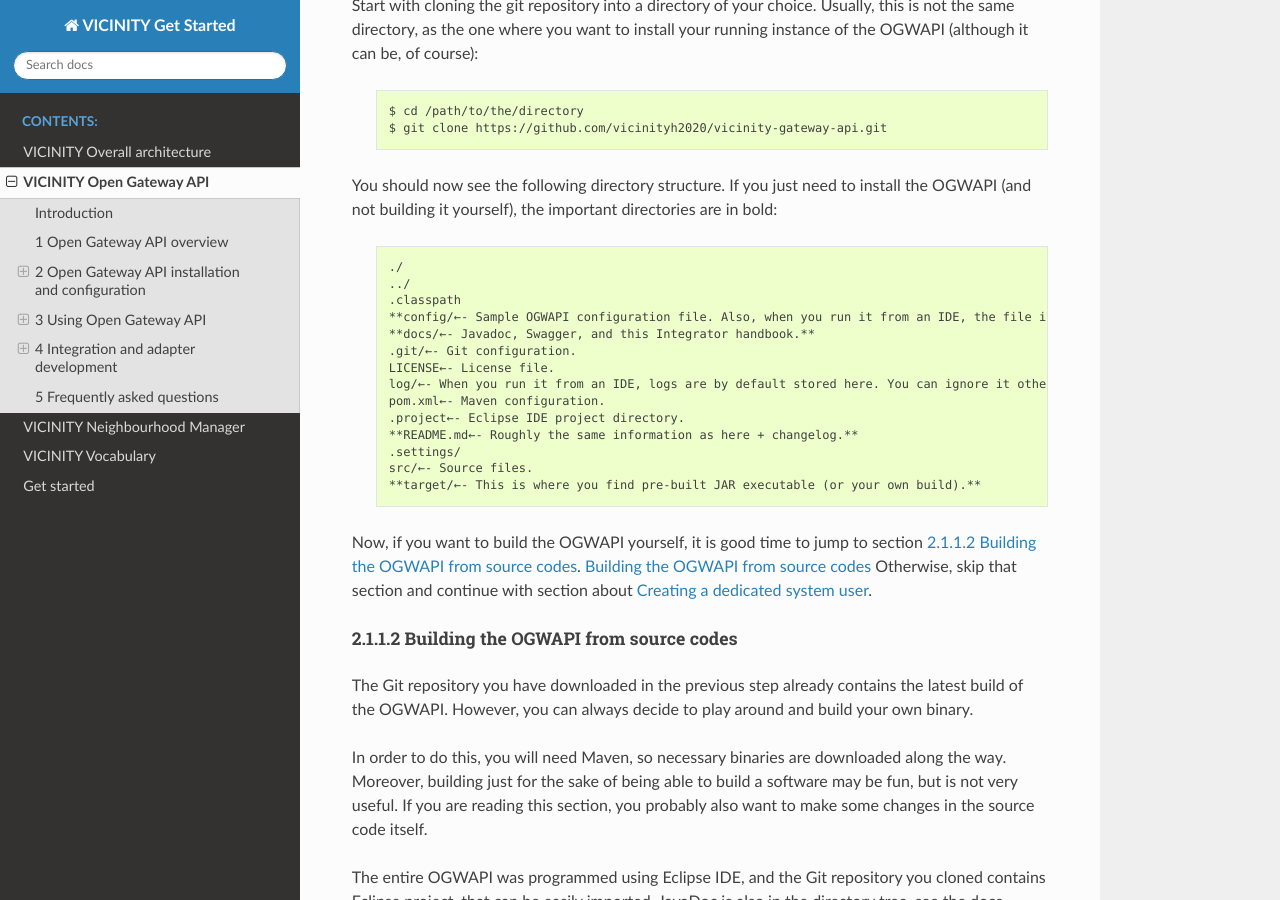
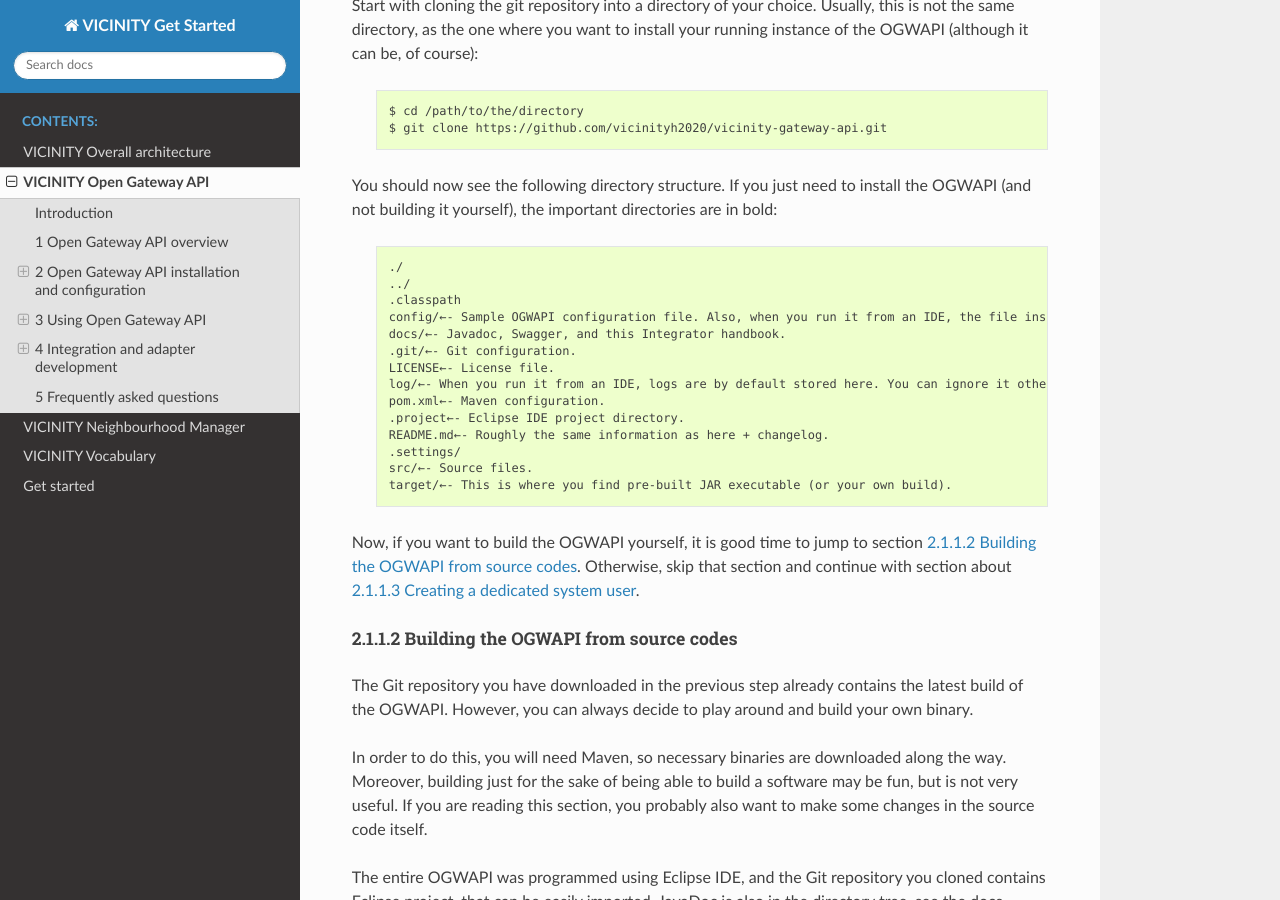
Before and after one commit to vicinityh2020/vicinity-get-started, a Sphinx documentation site: the page built from docs/open-gateway-api.rst, in a window 1280 px wide and 900 px high, scrolled down 3203 px. Built offline with Sphinx 7.4.7 and the Read the Docs theme 2.0.0, drawn with Linux system fonts in a browser that asks for light colours; formulas are drawn with MathJax 3; some of the changed text lies outside the part shown.

Commit message:
Update open-gateway-api.rst

```diff
--- a/docs/open-gateway-api.rst
+++ b/docs/open-gateway-api.rst
@@ -159,22 +159,21 @@
     ./
     ../
     .classpath
-    **config/←- Sample OGWAPI configuration file. Also, when you run it from an IDE, the file inside is the actual valid config.**
-    **docs/←- Javadoc, Swagger, and this Integrator handbook.**
+    config/←- Sample OGWAPI configuration file. Also, when you run it from an IDE, the file inside is the actual valid config.
+    docs/←- Javadoc, Swagger, and this Integrator handbook.
     .git/←- Git configuration.
     LICENSE←- License file.
     log/←- When you run it from an IDE, logs are by default stored here. You can ignore it otherwise.
     pom.xml←- Maven configuration.
     .project←- Eclipse IDE project directory.
-    **README.md←- Roughly the same information as here + changelog.**
+    README.md←- Roughly the same information as here + changelog.
     .settings/
     src/←- Source files.
-    **target/←- This is where you find pre-built JAR executable (or your own build).**
+    target/←- This is where you find pre-built JAR executable (or your own build).
 
 Now, if you want to build the OGWAPI yourself, it is good time to jump
-to section `2.1.1.2 Building the OGWAPI from source codes`_. `Building the OGWAPI from source codes <2.1.1.2 Building the OGWAPI from source codes>`_ Otherwise,
-skip that section and continue with section about `Creating a dedicated
-system user <#Creating%20a%20dedicated%20system%20user>`__.
+to section `2.1.1.2 Building the OGWAPI from source codes`_. Otherwise,
+skip that section and continue with section about  `2.1.1.3 Creating a dedicated system user`_.
 
 2.1.1.2 Building the OGWAPI from source codes
 ^^^^^^^^^^^^^^^^^^^^^^^^^^^^^^^^^^^^^^^^^^^^^
@@ -280,7 +279,7 @@
     drwxr-xr-x 2 ogwapi ogwapi 4096 feb 27 13:52 log/
 
 First part, the installation, is now done, you can head for the
-`configuration section <#Configuration>`__.
+`2.2 Configuration`_.
 
 2.1.2 Linux – .deb installation package
 ~~~~~~~~~~~~~~~~~~~~~~~~~~~~~~~~~~~~~~~
@@ -294,21 +293,20 @@
 
 2.1.4 MacOS
 ~~~~~~~~~~~
+
+Detailed documentation is yet to be tested. However, as the software is
+written in plain Java, based on the OpenJDK JVM, the building from
+source code approach should be working, provided you execute equivalent
+steps as described in the `2.1.1.2 Building the OGWAPI from source codes`_.
+
+2.1.5 Windows
+~~~~~~~~~~~~~
 
 Detailed documentation is yet to be tested. However, as the software is
 written in plain Java, based on the OpenJDK JVM, the building from
 source code approach should be working, provided you execute equivalent
 steps as described in the `Building the OGWAPI from source
-codes <#Building%20the%20OGWAPI%20from%20source%20codes>`__.
-
-2.1.5 Windows
-~~~~~~~~~~~~~
-
-Detailed documentation is yet to be tested. However, as the software is
-written in plain Java, based on the OpenJDK JVM, the building from
-source code approach should be working, provided you execute equivalent
-steps as described in the `Building the OGWAPI from source
-codes <#Building%20the%20OGWAPI%20from%20source%20codes>`__.
+codes `2.1.1.2 Building the OGWAPI from source codes`_.
 
 2.2 Configuration
 -----------------
@@ -449,16 +447,14 @@
 set an IP address and a port of your local Agent, that will process
 these requests. If you don’t have an Agent running, you can state the IP
 address and port of your Adapter, provided it can correctlyprocess the
-requests (see the section `Integration and adapter
-development <#Integration%20and%20adapter%20development>`__). The
+requests (see the section `4 Integration and adapter development`_). The
 parametersto change are *connector→restAgentConnector→agentIP* and
 *connector→restAgentConnector→agentPort.*
 
 You can always play around with the other parameters. Their meaning and
 how they affect the system behaviour is (should be) explained in-line in
 the configuration file. If that is not the case, take a look at the
-section `List of configuration parameters and their
-meaning <#List%20of%20configuration%20parameters%20and%20their%20meaning>`__.
+section `2.2.3 List of configuration parameters and their meaning`_.
 
 2.2.3 List of configuration parameters and their meaning
 ~~~~~~~~~~~~~~~~~~~~~~~~~~~~~~~~~~~~~~~~~~~~~~~~~~~~~~~~
@@ -983,9 +979,7 @@
 and to run actions on them. Needless to say that proper permissions need
 to be set in the Neighbourhood Manager Web first. The instructions in
 this section are just a logical sequence that has to be done, for the
-particular endpoint description please read the section `Complete
-description of OGWAPI
-endpoints <#Complete%20description%20of%20OGWAPI%20endpoints>`__.
+particular endpoint description please read the section `3.5 Complete description of Open Gateway API endpoints`_.
 
 **Properties** are scalar values of an object in IoT ecosystem. As an
 example we can take a smart light bulb, which properties can include
@@ -2593,8 +2587,7 @@
 ----------------------------------
 
 When utilizing the exposing interface, we are used to think about the
-data chain as a distribution of events. In the `section dedicated to
-that interface <#Exposing%20interface>`__, we discussed the easy ways of
+data chain as a distribution of events. In the `3.5.4 Exposing interface`_, we discussed the easy ways of
 how to enable the channel (if the device is the one that generates the
 event), how to send it and how to subscribe for reception of such
 events.
```
